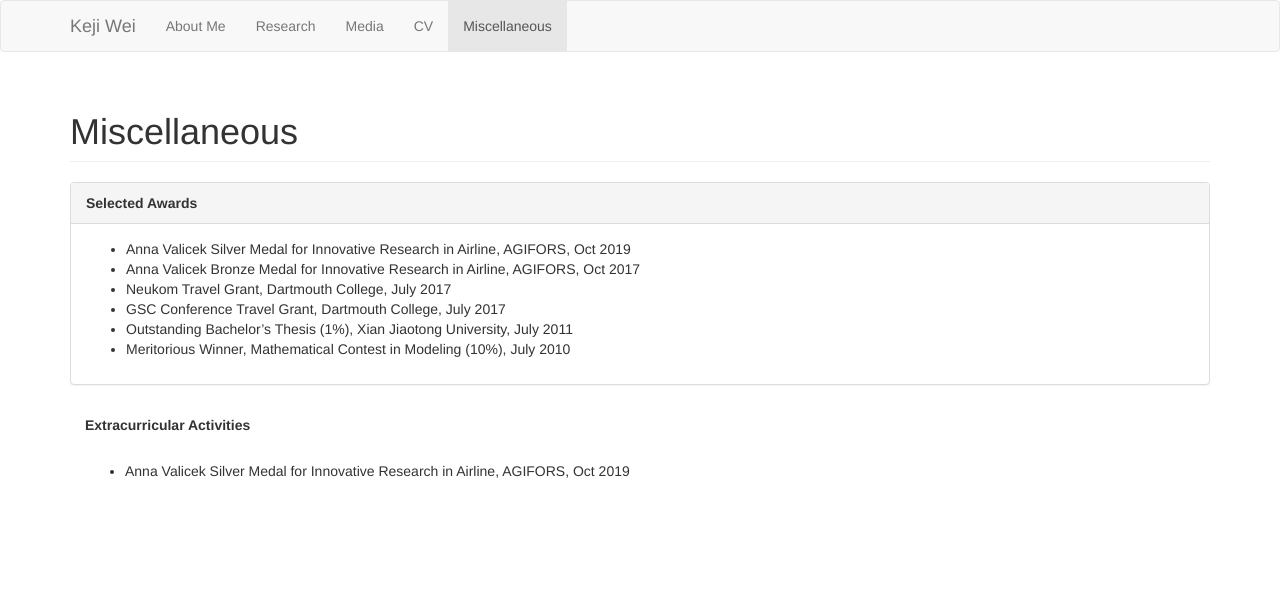
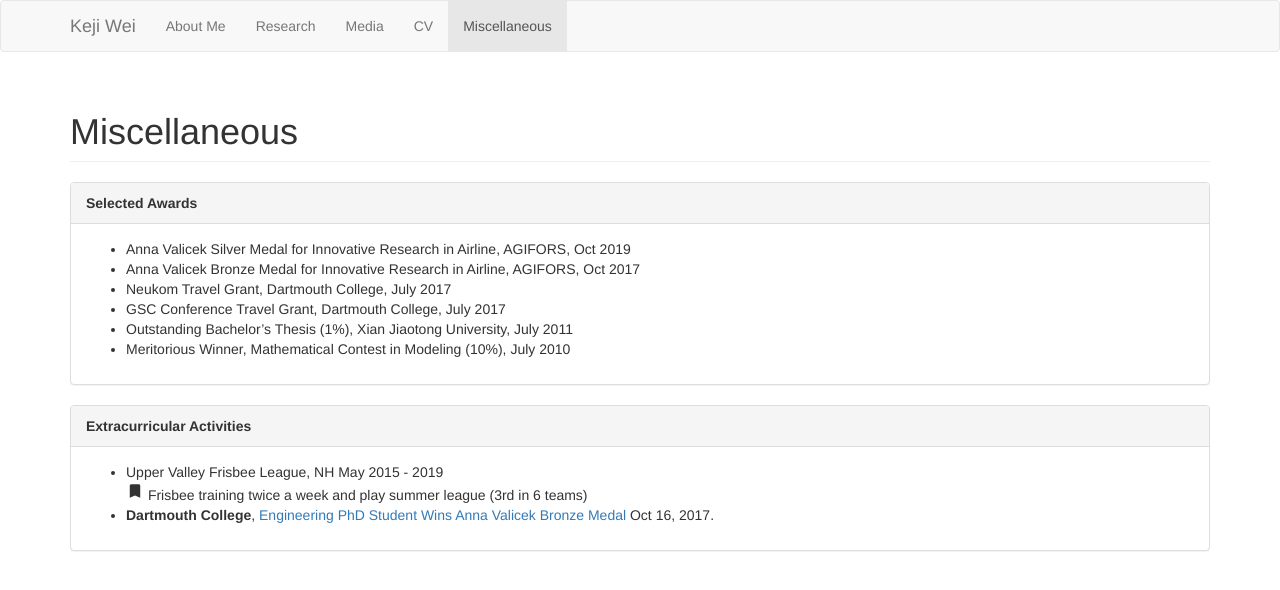
Before and after one commit to kejiwei/kejiwei.github.io, a Jekyll site: the page built from Miscellaneous.html, in a window 1280 px wide. Shown: the top 590 px of the page. Built offline with Jekyll 4.4.1, drawn with Linux system fonts in a browser that asks for light colours.

Commit message:
Update Miscellaneous.html

```diff
--- a/Miscellaneous.html
+++ b/Miscellaneous.html
@@ -28,14 +28,21 @@ tabname: Miscellaneous
        </li>
       </ul>
     </div>
-  </div>
-  <div class="panel-heading"><strong>Extracurricular Activities</strong></div>
+</div>
+<div class="panel panel-default">
+    <div class="panel-heading"><strong>Extracurricular Activities</strong></div>
     <div class="panel-body">
       <ul>
           <li>
-            Anna Valicek Silver Medal for Innovative Research in Airline, AGIFORS, Oct 2019
+            Upper Valley Frisbee League, NH  May 2015 - 2019
+            <br />
+            <i class="material-icons md-18">bookmark</i> Frisbee training twice a week and play summer league (3rd in 6 teams)<br />
           </li>
+          <li>
+            <strong>Dartmouth College</strong>,
+            <a href="https://engineering.dartmouth.edu/news/engineering-phd-student-wins-anna-valicek-bronze-medal">Engineering PhD Student Wins Anna Valicek Bronze Medal</a>
+               Oct 16, 2017.
+        </li>
       </ul>
     </div>
   </div>
-</div>
```
